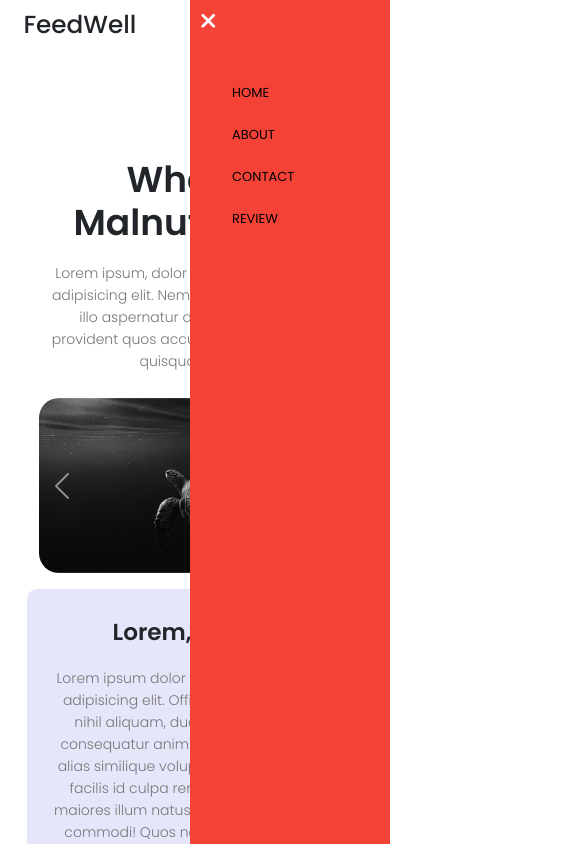
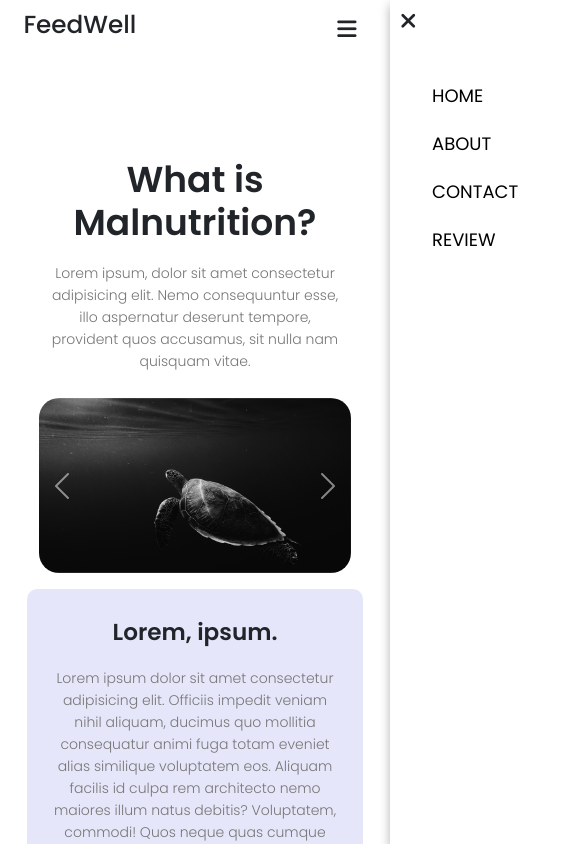
Before and after one commit to amarjyothi98/raj-it-day, a React (Create React App) app: page / in a window 390 px wide. Shown: the top 844 px of the page, 585 px wide, since content can reach past the window. Built offline with nearby package versions, Linux system fonts and the light colour scheme; some icons are missing.

Commit message:
navbar issues fix

```diff
--- a/src/components/navbar/Navbar.jsx
+++ b/src/components/navbar/Navbar.jsx
@@ -2,22 +2,22 @@ import React,{useState} from 'react'
 
 export default function Navbar() {
 
-      const [style,setStyle]=useState(0)
+      const [style,setStyle]=useState(-200)
 
   return (
     <>
     <nav id="nav">
         <h2>FeedWell</h2>
         <div class="nav-links" id="navLinks" style={{right:`${style}px`}}>
-          <i class="fa fa-times" onclick={()=>setStyle(0)}></i>
+          <i class="fa fa-times text-dark" onClick={()=>setStyle(-200)}></i>
           <ul class="nav-mod">
-            <li><a href="#home">HOME</a></li>
-            <li><a href="#ABOUT">ABOUT</a></li>
-            <li><a href="#course">CONTACT</a></li>
-            <li><a href="#blog">REVIEW</a></li>
+            <li style={{fontSize:'20px'}}><a href="#home">HOME</a></li>
+            <li style={{fontSize:'20px'}}><a href="#ABOUT">ABOUT</a></li>
+            <li style={{fontSize:'20px'}}><a href="#course">CONTACT</a></li>
+            <li style={{fontSize:'20px'}}><a href="#blog">REVIEW</a></li>
           </ul>
         </div>
-        <i class="fa fa-bars" onClick={()=>setStyle(-200)}></i>
+        <i class="fa fa-bars text-dark" onClick={()=>setStyle(0)}></i>
       </nav>
     </>
   )
--- a/src/index.css
+++ b/src/index.css
@@ -56,13 +56,13 @@ nav img {
 .nav-links ul li a {
     color: black;
     text-decoration: none;
-    font-size: 13px;
+    font-size: 18px;
 }
 .nav-links ul li::after{
     content: '';
     width: 0;
     height: 2px;
-    background: #f44336;
+    background: #f56565;
     display: block;
     margin: auto;
     transition: 0.5s;
@@ -120,7 +120,7 @@ nav .fa {
     }
     .nav-links {
         position: absolute;
-        background: #f44336;
+        background: #ffffff;
         height: 100vh;
         width: 200px;
         top: 0;
@@ -128,6 +128,7 @@ nav .fa {
         text-align: left;
         z-index: 2;
         transition: 1s;
+        box-shadow: 0 5px 10px 0px rgba(0, 0, 0, 0.308);
     }
     nav .fa {
         display: block;
@@ -312,6 +313,7 @@ h3 {
         margin-left: 0px;
         margin-right: 15px;
     }
+
 }
 
 /* -------------------------------call to action-------------------- */
@@ -333,6 +335,7 @@ h3 {
     .cta h1 {
         font-size: 24px;
     }
+
 }
 
 /* ------------------------footer---------------- */
```
